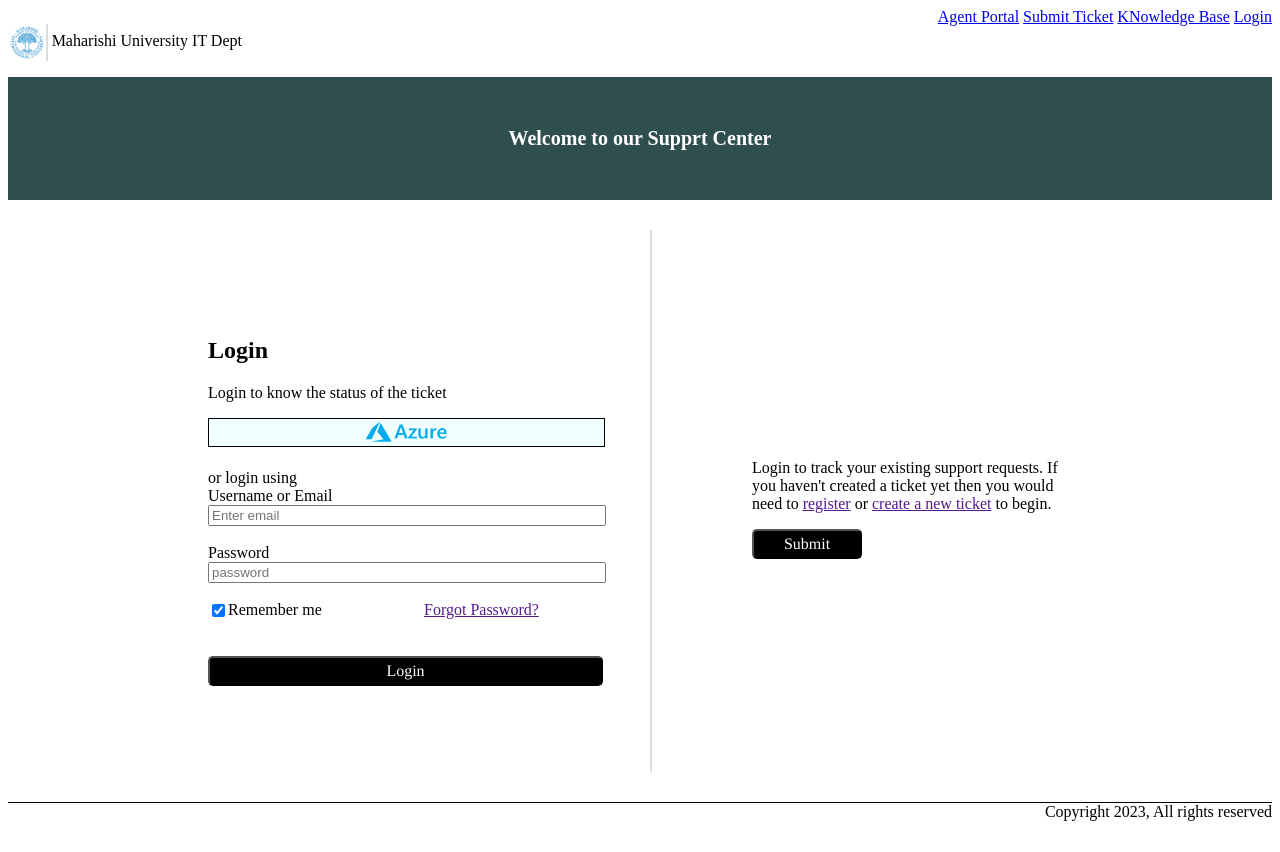
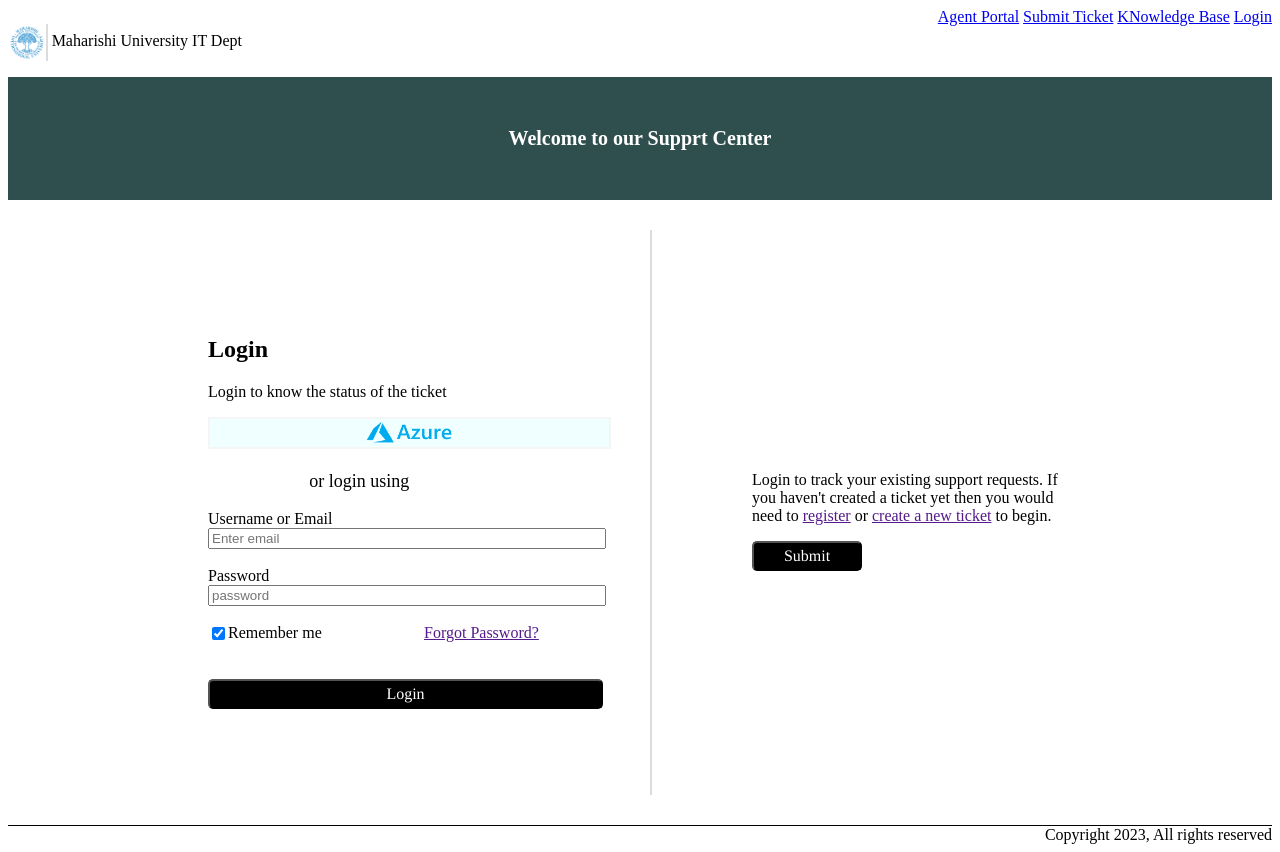
Before and after one commit to Yonatanembiza/CSHelpDesk-Login-webpage, a plain HTML site: page index.html in a window 1280 px wide. Before the commit the page ends 829 px from the top, so only its background shows below. Drawn offline with Linux system fonts and the light colour scheme.

Commit message:
errors corrected

```diff
--- a/css/style.css
+++ b/css/style.css
@@ -53,7 +53,7 @@ h1 {
     border-width: 50px;
     width: auto;
     height: 5%;
-    border: 1px solid black;
+    border: 2px solid whitesmoke;
     background-color:azure;
     padding-left: 155px;
     padding-right: 155px;
@@ -74,8 +74,9 @@ footer{
     text-align: right;
 }
 #orloginusing{
-    text-align: center;
-    stroke-dashoffset: 5px;
+    width: 70%;
+    font-size: 18px;
+
 }
 #login{
     text-align: center;
--- a/index.html
+++ b/index.html
@@ -33,8 +33,8 @@
             <div id="div21">
                 <h2>Login</h2>
                 <p>Login to know the status of the ticket</p>
-                <a href=""><img class="imageazure" src="images/azure-pic.png" alt="Azure logo"></a><br><br>
-                <label for="orloginusing" id="orloginusing">or login using</label><br>
+                <a href=""><img class="imageazure" src="images/azure-pic.png" alt="Azure logo"></a><br>
+                <p id="orloginusing">or login using</p>
                 <label for="username">Username or Email</label> <br>
                 <input type="text" name="username" id="username" width="50" placeholder="Enter email"><br><br>
                 <label for="password">Password</label><br>
```
